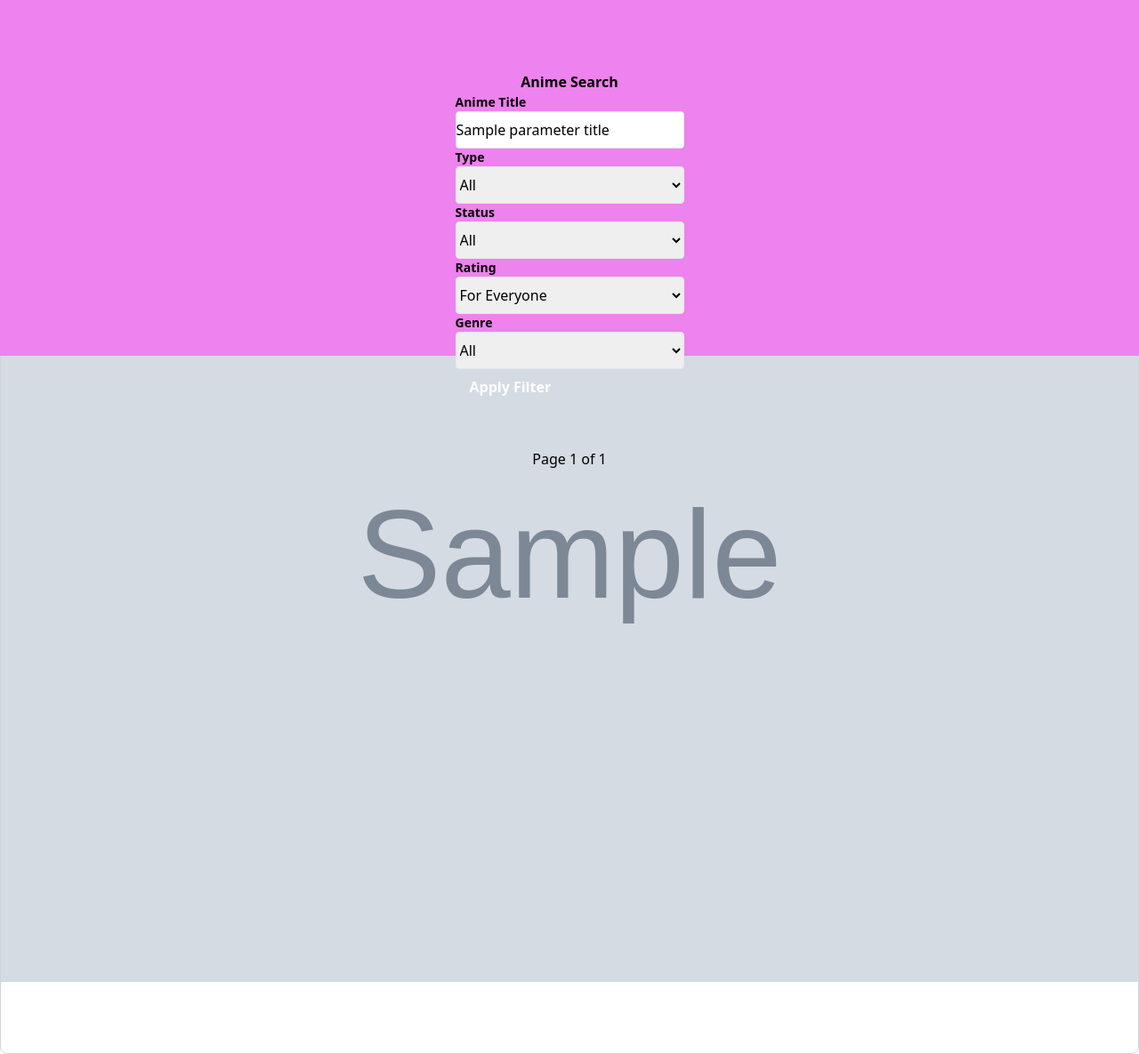
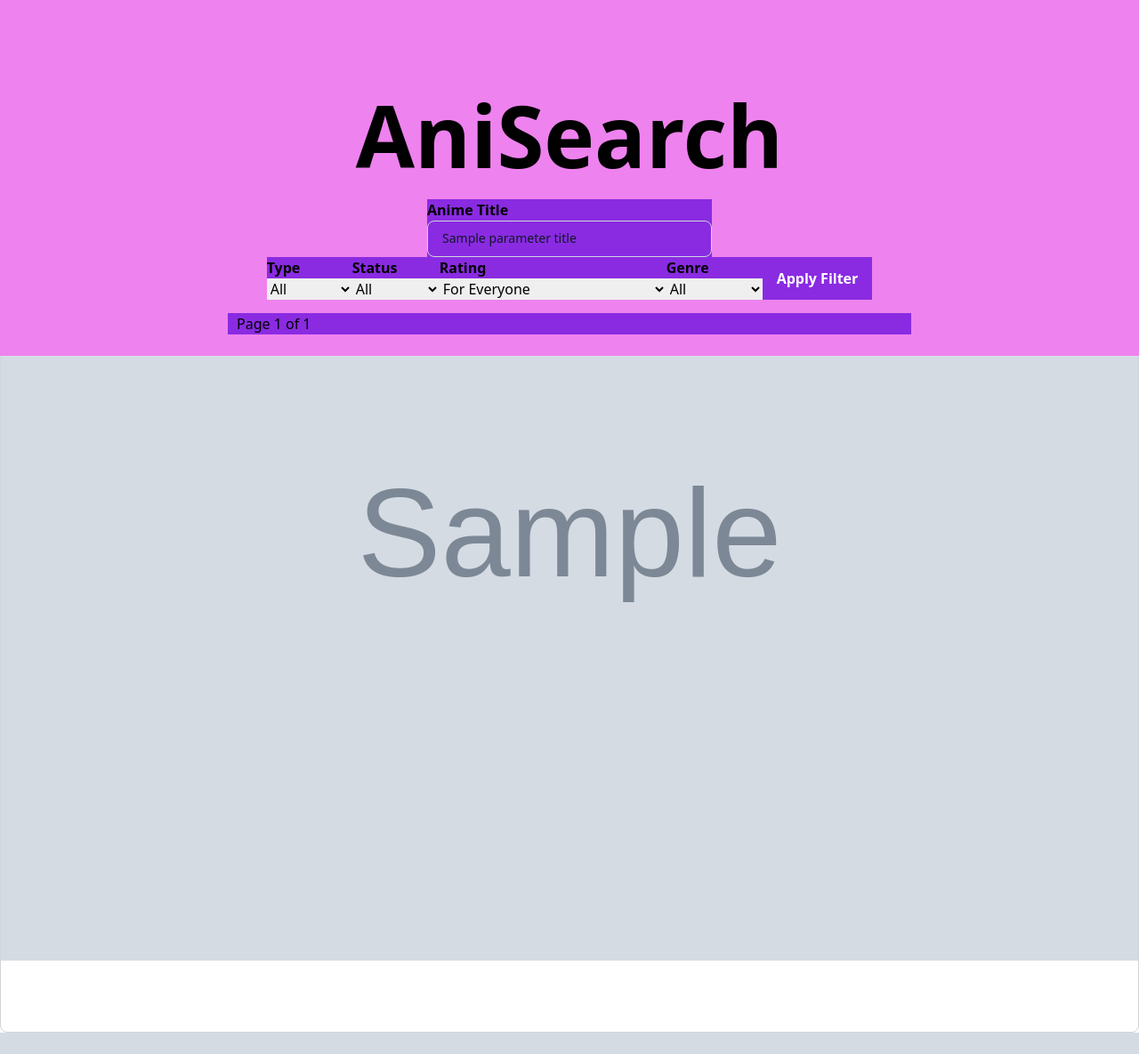
Before and after one commit to oezilot/Anime_API, a Flask app: template templates/selber.html in a window 1280 px wide. Shown: the whole page at 89% size. After the commit the page ends 1161 px from the top, so only its background shows below. Run offline with Flask 3, Linux system fonts and the light colour scheme; the template is opened without the code that fills it: most values are stand-ins (such as "Sample title", 1, 10 or a date in 2020); grey boxes marked "Sample" are stand-in pictures.

Commit message:
oben container kolonne der filters

```diff
--- a/static/styles.css
+++ b/static/styles.css
@@ -12,22 +12,24 @@
     padding-top: 10vh;
 }
 
+.form {
+  display:flex;
+  flex-direction: column;
+  align-items:center;
+  width: 60vw;
 
-.div-btn {
-    background-color:blueviolet;
-
-    display: flex;
-    justify-content: space-between;
-    align-items:center;
-
-    width: 60%;                /* Full width of the parent container */
-
-    position: absolute;
-    bottom: 0;
-
-    margin: 5px;
-    margin-bottom: 1.5rem;
-    padding: 0 10px; /* Optional, für etwas Abstand vom Rand */
+}
+.parameters1 {
+  background-color: blueviolet;
+  display:flex;
+  flex-direction:row;
+}
+.p {
+  display:flex;
+  flex-direction: column;
+}
+.input {
+  width:100%;
 }
 
 .h1 {
@@ -38,6 +40,8 @@
   background-color:blueviolet;
     display: flex;
     justify-content: space-between;
+
+    width: 100%;
 }
 
 .input {
@@ -46,6 +50,23 @@
     min-width: 235px;
 }
 
+
+.div-btn {
+  background-color:blueviolet;
+
+  display: flex;
+  justify-content: space-between;
+  align-items:center;
+
+  width: 60%;                /* Full width of the parent container */
+
+  position: absolute;
+  bottom: 0;
+
+  margin: 5px;
+  margin-bottom: 1.5rem;
+  padding: 0 10px; /* Optional, für etwas Abstand vom Rand */
+}
 
 html {
   padding:0;
--- a/templates/selber.html
+++ b/templates/selber.html
@@ -14,18 +14,22 @@
 
     <!--oben-->
     <div class="div-oben-container">
-        <h1 class="text-3xl font-bold text-center text-purple-600">Anime Search</h1>
-        <hr class="my-4 border-gray-300">
+        <br>
+        <h1 style="margin-top:0rem; margin-bottom:0rem;" class="text-8xl font-bold text-3xl/7" >AniSearch</h1>
+        <br>
 
-        <form method="POST" action="/parameters" name="parameter" class="bg-white shadow-md rounded px-8 pt-6 pb-8 mb-4">
-            <div class="mb-4">
-                <label class="block text-gray-700 text-sm font-bold mb-2">Anime Title</label>
-                <input type="text" name="parameter_title" value="{{ parameter_title }}" placeholder="Naruto, etc." class="shadow appearance-none border rounded w-full py-2 px-3 text-gray-700 leading-tight focus:outline-none focus:shadow-outline">
+        <form class="form" method="POST" action="/parameters" name="parameter">
+
+            <div class="input">
+            <label class="font-bold">Anime Title</label>
+            <input type="text" name="parameter_title" value="{{ parameter_title }}" placeholder="Naruto, etc." class="input block max-w-lg pr-4 pl-4 py-2 text-sm font-normal shadow-xs text-gray-900 bg-transparent border border-gray-300 rounded-lg placeholder-gray-400 focus:outline-none leading-relaxed">
             </div>
 
-            <div class="mb-4">
-                <label class="block text-gray-700 text-sm font-bold mb-2">Type</label>
-                <select name="parameter1" class="shadow appearance-none border rounded w-full py-2 px-3 text-gray-700 leading-tight focus:outline-none focus:shadow-outline">
+            <div class="parameters1">
+
+                <div class="p">
+                <label class="font-bold">Type</label>
+                <select name="parameter1">
                     <option value="" {% if parameter1 == '' %}selected{% endif %}>All</option>
                     <option value="tv" {% if parameter1 == 'tv' %}selected{% endif %}>TV</option>
                     <option value="movie" {% if parameter1 == 'movie' %}selected{% endif %}>Movie</option>
@@ -37,21 +41,21 @@
                     <option value="pv" {% if parameter1 == 'pv' %}selected{% endif %}>PV</option>
                     <option value="tv_special" {% if parameter1 == 'tv_special' %}selected{% endif %}>TV Special</option>
                 </select>
-            </div>
+                </div>
 
-            <div class="mb-4">
-                <label class="block text-gray-700 text-sm font-bold mb-2">Status</label>
-                <select name="parameter2" class="shadow appearance-none border rounded w-full py-2 px-3 text-gray-700 leading-tight focus:outline-none focus:shadow-outline">
+                <div class="p">
+                <label class="font-bold">Status</label>
+                <select name="parameter2">
                     <option value="" {% if parameter2 == '' %}selected{% endif %}>All</option>
                     <option value="airing" {% if parameter2 == 'airing' %}selected{% endif %}>Airing</option>
                     <option value="complete" {% if parameter2 == 'complete' %}selected{% endif %}>Complete</option>
                     <option value="upcoming" {% if parameter2 == 'upcoming' %}selected{% endif %}>Upcoming</option>
                 </select>
-            </div>
+                </div>
 
-            <div class="mb-4">
-                <label class="block text-gray-700 text-sm font-bold mb-2">Rating</label>
-                <select name="parameter3" class="shadow appearance-none border rounded w-full py-2 px-3 text-gray-700 leading-tight focus:outline-none focus:shadow-outline">
+                <div class="p">
+                <label class="font-bold">Rating</label>
+                <select name="parameter3" >
                     <option value="" {% if parameter3 == '' %}selected{% endif %}>For Everyone</option>
                     <option value="g" {% if parameter3 == 'g' %}selected{% endif %}>G - All Ages</option>
                     <option value="pg" {% if parameter3 == 'pg' %}selected{% endif %}>PG - Children</option>
@@ -60,11 +64,11 @@
                     <option value="r" {% if parameter3 == 'r' %}selected{% endif %}>R+ - Mild Nudity</option>
                     <option value="rx" {% if parameter3 == 'rx' %}selected{% endif %}>Rx - Hentai</option>
                 </select>
-            </div>
+                </div>
 
-            <div class="mb-4">
-                <label class="block text-gray-700 text-sm font-bold mb-2">Genre</label>
-                <select name="parameter_genre" class="shadow appearance-none border rounded w-full py-2 px-3 text-gray-700 leading-tight focus:outline-none focus:shadow-outline">
+                <div class="p">
+                <label class="font-bold">Genre</label>
+                <select name="parameter_genre">
                     <option value="" {% if parameter_genre == '' %}selected{% endif %}>All</option>
                     <option value="1" {% if parameter_genre == '1' %}selected{% endif %}>Action</option>
                     <option value="8" {% if parameter_genre == '8' %}selected{% endif %}>Drama</option>
@@ -77,18 +81,13 @@
                     <option value="22" {% if parameter_genre == '22' %}selected{% endif %}>Romance</option>
                     <option value="56" {% if parameter_genre == '56' %}selected{% endif %}>Educational</option>
                 </select>
-            </div>
+                </div>
 
-            <div class="flex items-center justify-between">
                 <button type="submit" class="bg-purple-500 hover:bg-purple-700 text-white font-bold py-2 px-4 rounded focus:outline-none focus:shadow-outline">Apply Filter</button>
             </div>
         </form>
 
-        <br>
-        <hr class="my-4 border-gray-300">
-        <br>
-
-        <div class="btn-container">
+        <div class="div-btn">
             {% if page > 1 %}
             <form method="POST" action="/dec">
                 <button class="bg-blue-500 hover:bg-blue-700 text-white font-bold py-2 px-4 rounded">Previous</button>
@@ -112,7 +111,6 @@
         </div>
 
 
-        <br>
 
 
         <!--unten-->
--- a/templates/selber2.html
+++ b/templates/selber2.html
@@ -23,6 +23,7 @@
 
             <label class="font-bold">Anime Title</label>
             <input class="input block max-w-lg pr-4 pl-4 py-2 text-sm font-normal shadow-xs text-gray-900 bg-transparent border border-gray-300 rounded-lg placeholder-gray-400 focus:outline-none leading-relaxed" type="text" name="param_title" value="{{ selected_param_title }}" placeholder="Naruto, etc.">
+
             <label class="font-bold" >Genre</label>
             <div class="parameters">
                 <select class="max-w-28 border border-gray-300 text-gray-600 text-base rounded-lg block w-full py-2.5 px-4 focus:outline-none" name="param_genre">
```
